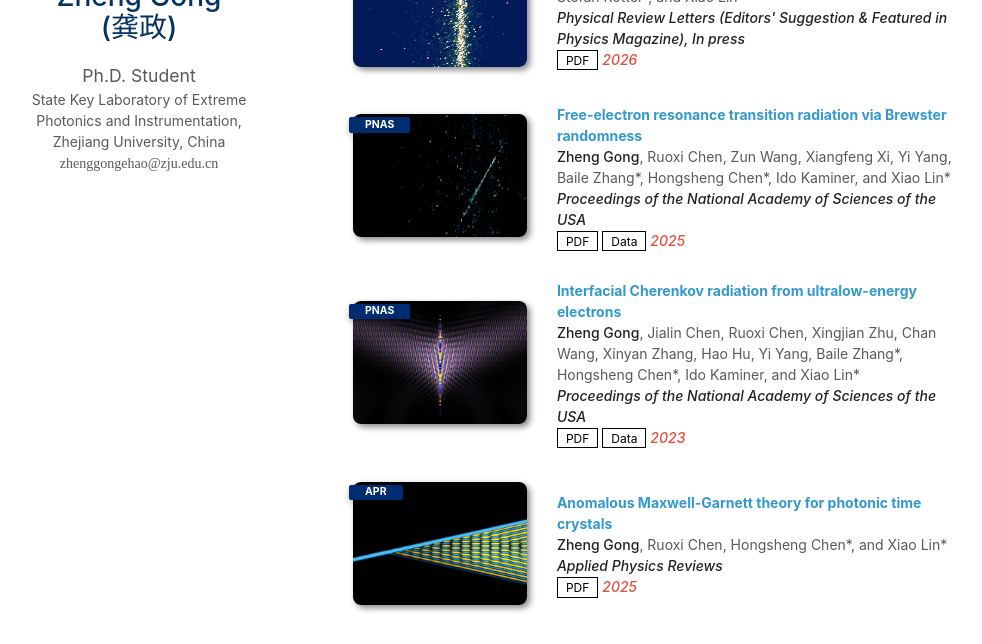
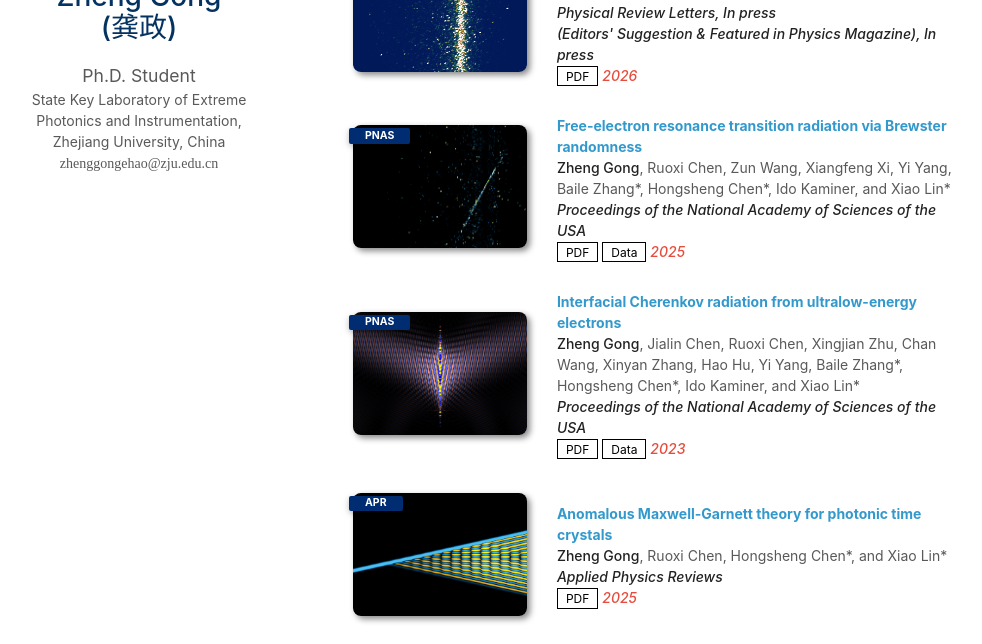
Before and after one commit to zhenggongehao/zhenggongehao.github.io, a Jekyll site: the page built from index.md, in a window 1280 px wide and 900 px high, scrolled down 441 px, cut to the strip 256-900 px from the top of the window. Shown: the whole strip, without its empty margins (137-1119 px from the left). Built offline with Jekyll 4.4.1, drawn with Linux system fonts in a browser that asks for light colours; nearby versions of some CDN libraries; a style sheet for code colours, icons or effects is not loaded; our own code applies the rules of GitHub Pages for plain Markdown files.

Commit message:
update files

```diff
--- a/_data/publications.yml
+++ b/_data/publications.yml
@@ -12,7 +12,7 @@ main:
   - title: Brewster-anomaly delocalization for free-electron radiation
     authors: <strong>Zheng Gong</strong>, Xiangfeng Xi, Hongsheng Chen, Owen D. Miller*, Stefan Rotter*, and Xiao Lin*
     conference_short: PRL
-    conference: <strong>Physical Review Letters (Editors' Suggestion & Featured in Physics Magazine), In press</strong>
+    conference: <strong>Physical Review Letters, In press<br>(Editors' Suggestion & Featured in Physics Magazine), In press</strong>
     pdf: ./assets/files/20260729_combinedPDF_BrewsterAnomaliesFree-electron.pdf
     data:
     bibtex:
```
